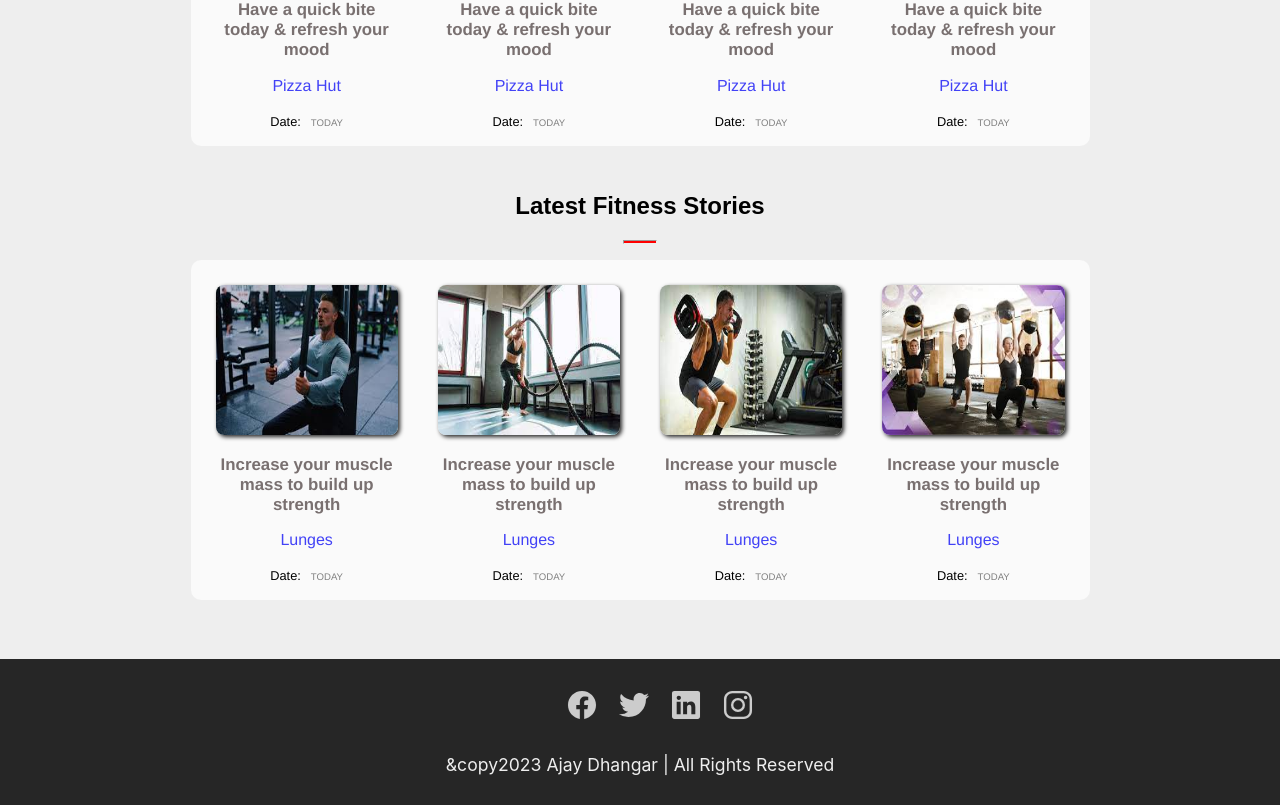
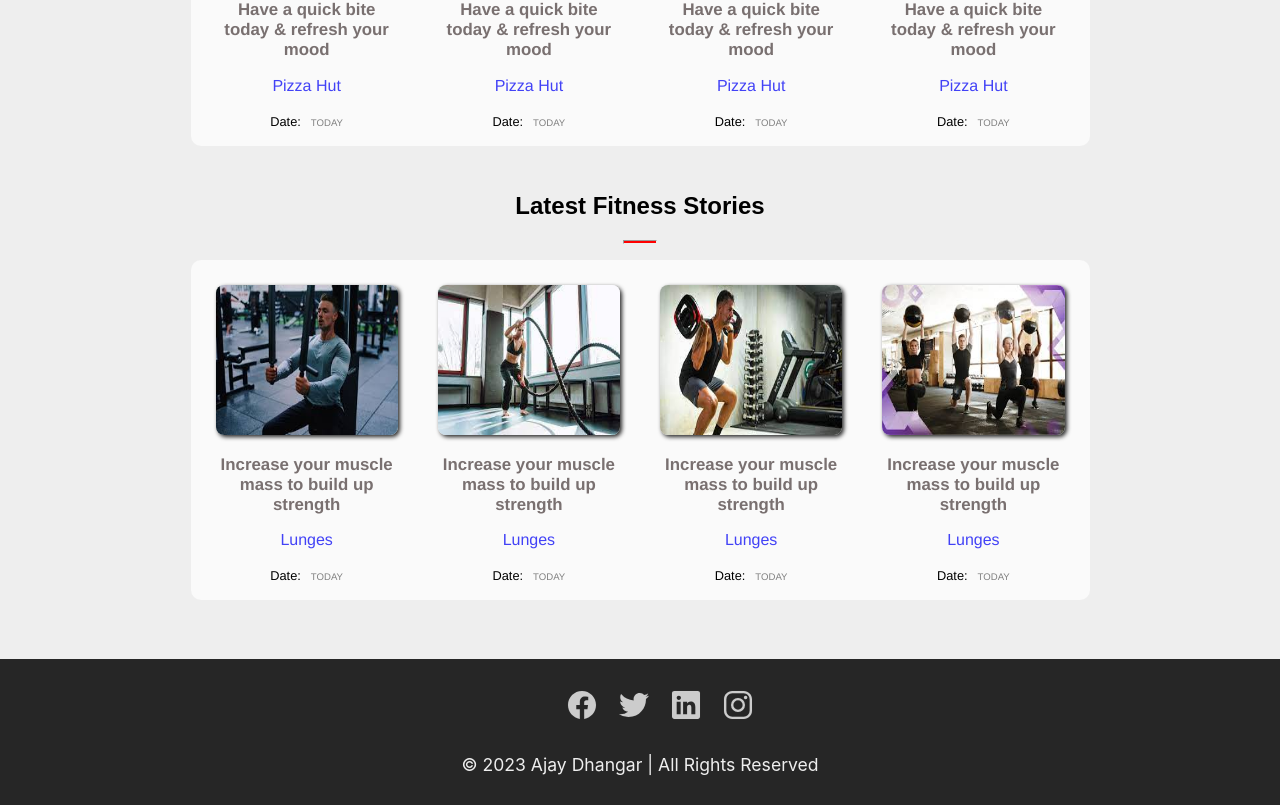
Before and after one commit to ajay-dhangar/react-blog-app, a React (Create React App) app: page /home in a window 1280 px wide. Shown: the part 4185-4990 px from the top of the page. Built offline with nearby package versions, Linux system fonts and the light colour scheme.

Commit message:
new commit

```diff
--- a/src/component/footer/Footer.jsx
+++ b/src/component/footer/Footer.jsx
@@ -26,7 +26,7 @@
                     <li><Link to="#">Team</Link></li>
                     <li><Link to="#">Contact</Link></li>
                 </ul> */}
-                <p>&copy2023 Ajay Dhangar | All Rights Reserved</p>
+                <p>&copy; 2023 Ajay Dhangar | All Rights Reserved</p>
             </footer>
         </div>
     )
```
